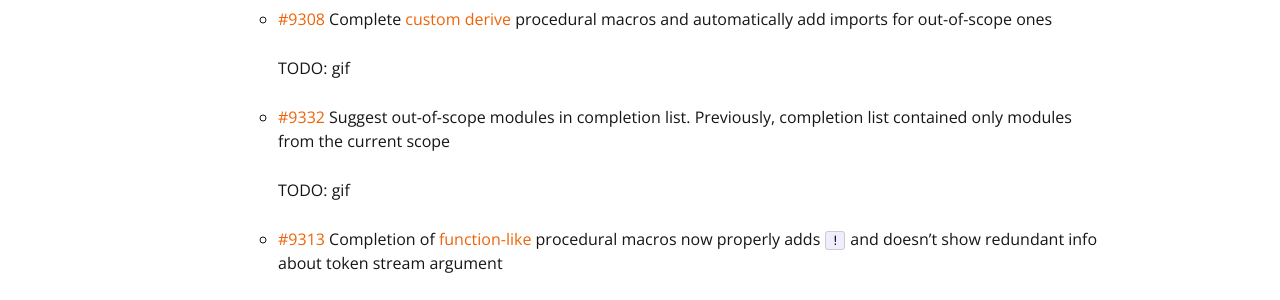
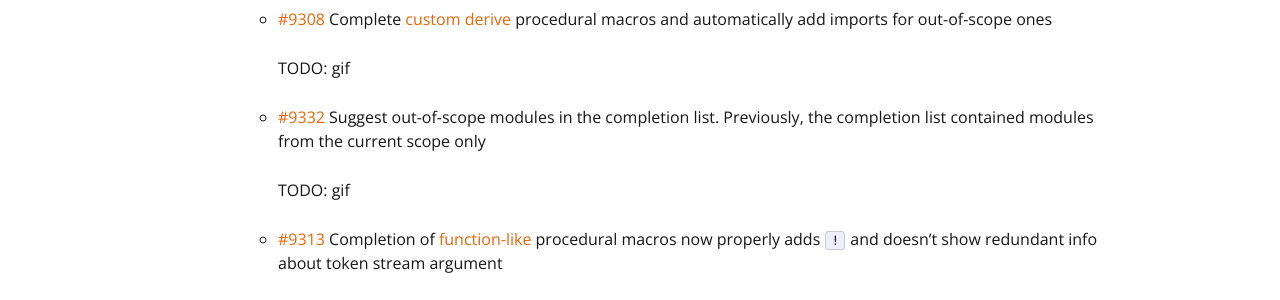
Before and after one commit to intellij-rust/intellij-rust.github.io, a Jekyll site: the page built from _posts/2022-10-10-changelog-180.markdown, in a window 1280 px wide and 900 px high. Shown: the part 432-732 px from the top of the window. Built offline with Jekyll 4.4.1, drawn with Linux system fonts in a browser that asks for light colours; nearby versions of some CDN libraries; some web fonts are replaced.

Commit message:
Update _posts/2022-10-10-changelog-180.markdown
Co-authored-by: Artem Mukhin <ortem00@gmail.com>

```diff
--- a/_posts/2022-10-10-changelog-180.markdown
+++ b/_posts/2022-10-10-changelog-180.markdown
@@ -15,7 +15,7 @@ date: 2022-10-10 13:00:00 +0300
 
     TODO: gif
 
-  * [#9332] Suggest out-of-scope modules in completion list. Previously, completion list contained only modules from the current scope
+  * [#9332] Suggest out-of-scope modules in the completion list. Previously, the completion list contained modules from the current scope only
 
     TODO: gif
 
```
